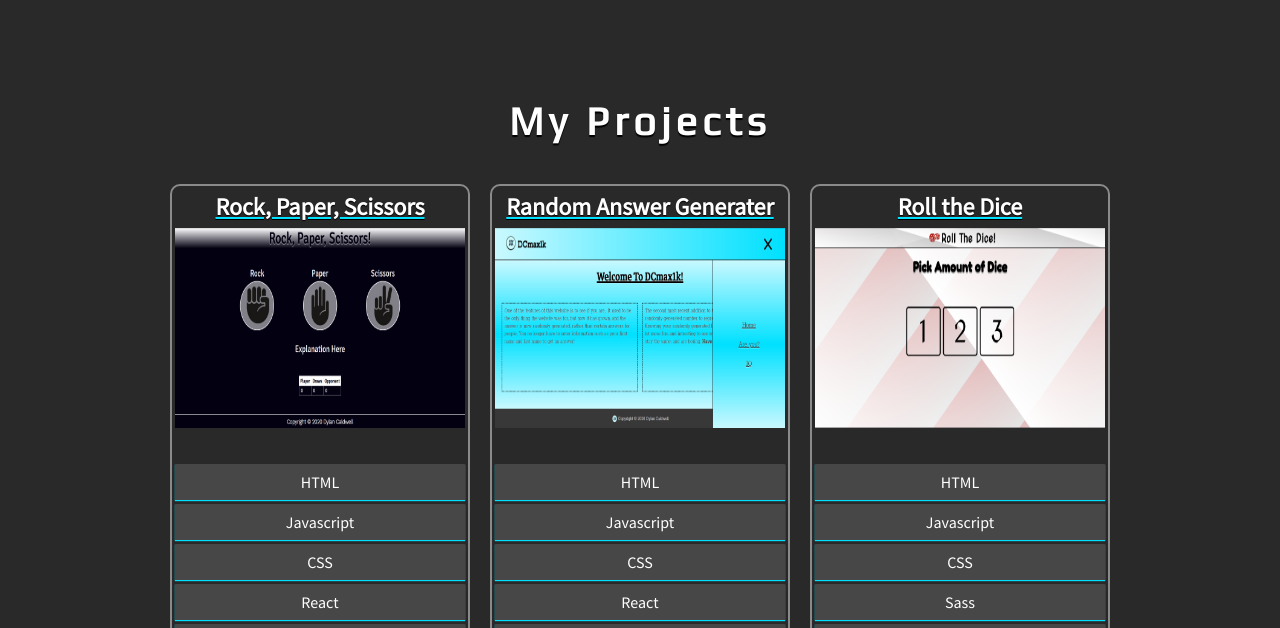
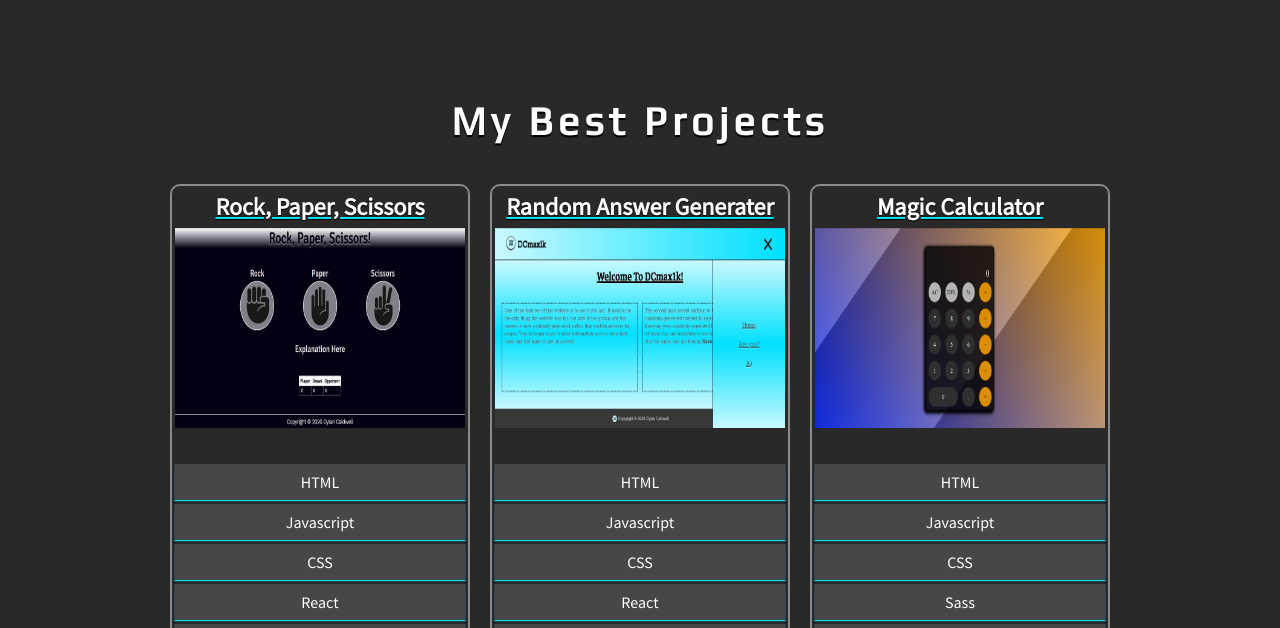
Before and after one commit to DCmax1k/Old-portfolio, a plain HTML site: page index.html in a window 1280 px wide. Shown: the part 802-1430 px from the top of the page. Drawn offline with Linux system fonts and the light colour scheme.

Commit message:
updated projects

```diff
--- a/index.html
+++ b/index.html
@@ -70,7 +70,7 @@
       </section>
       <section id="projects">
         <div class="projects-title">
-          <h1>My Projects</h1>
+          <h1>My Best Projects</h1>
         </div>
         <div class="projects">
           <div class="project">
@@ -107,15 +107,18 @@
             </div>
           </div>
           <div class="project">
-            <h1>Roll the Dice</h1>
-            <img src="images/Project3.PNG" alt="https://www.rolldice.tk" />
+            <h1>Magic Calculator</h1>
+            <img
+              src="images/Project5.PNG"
+              alt="https://www.magic-calculator.tk"
+            />
             <div class="project-tools">
               <ul>
                 <li>HTML</li>
                 <li>Javascript</li>
                 <li>CSS</li>
                 <li>Sass</li>
-                <li class="project-link" onclick="thirdLink()">
+                <li class="project-link" onclick="fithLink()">
                   View Site
                 </li>
               </ul>
--- a/main.js
+++ b/main.js
@@ -10,6 +10,9 @@ const thirdLink = () => {
 };
 const fourthLink = () => {
   window.open('https://www.rock-paper-scissors.tk');
+};
+const fithLink = () => {
+  window.open('https://www.magic-calculator.tk');
 };
 
 // Menu toggle/animation
```
Also changed, not shown: images/Project5.PNG (added).
